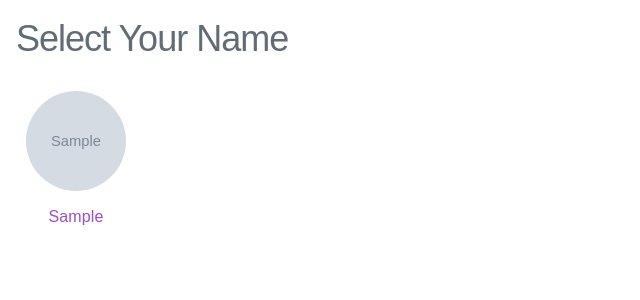
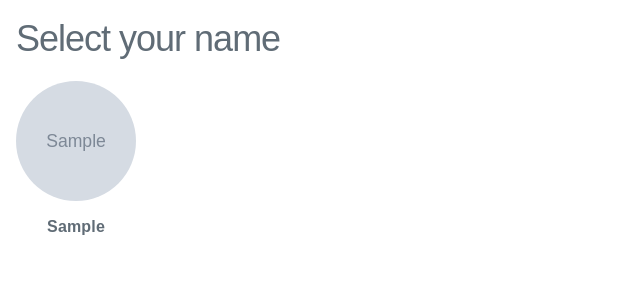
Before and after one commit to daniel-stevens/Bar-at-173, a Django app: template core/templates/kiosk_user_select.html in a window 1280 px wide. Shown: the top 300 px of the page, without its empty margins (0-640 px from the left). Run offline with Django 5.2, Linux system fonts and the light colour scheme; the template is opened without the code that fills it: values that come from a table or form of the project are taken from there, others are empty; tables that the repository leaves empty hold one stand-in row (values such as "Sample post"); grey boxes marked "Sample" are stand-in pictures; some libraries are stand-ins or nearby versions.

Commit message:
add peoples names

```diff
--- a/core/templates/kiosk_user_select.html
+++ b/core/templates/kiosk_user_select.html
@@ -1,17 +1,32 @@
 {% extends "base.html" %}
+
 {% block content %}
-<h2>Select Your Name</h2>
-<div class="users-list">
+  <h2>Select your name</h2>
+
+  <div style="display:flex;flex-wrap:wrap;gap:1.5rem;">
     {% for user in users %}
-    <a href="{% url 'kiosk-user-drinks' user.id %}" class="user-button">
+      <a href="{% url 'kiosk-user-drinks' user.id %}"
+         style="text-align:center;text-decoration:none;color:inherit;">
+        {# avatar circle #}
         {% if user.avatar %}
-        <img src="{{ user.avatar.url }}" alt="{{ user.first_name }}" class="avatar">
+          <img src="{{ user.avatar.url }}"
+               alt="{{ user.first_name }}"
+               style="width:120px;height:120px;border-radius:50%;object-fit:cover;">
         {% else %}
-        <!-- default avatar icon if no image -->
-        <img src="https://via.placeholder.com/100?text=User" alt="{{ user.first_name }}" class="avatar">
+          <div style="width:120px;height:120px;border-radius:50%;
+                      background:#eee;display:flex;align-items:center;justify-content:center;
+                      font-size:2rem;font-weight:600;">
+            {{ user.first_name|slice:":1" }}
+          </div>
         {% endif %}
-      <span>{{ user.first_name }}</span>
+
+        {# label underneath #}
+        <div style="margin-top:0.5rem;font-weight:600;">
+          {{ user.first_name }}
+        </div>
       </a>
+    {% empty %}
+      <p>No users yet. Add some in the admin.</p>
     {% endfor %}
   </div>
 {% endblock %}
```
Lines whose indentation alone changed are shown as unchanged.
